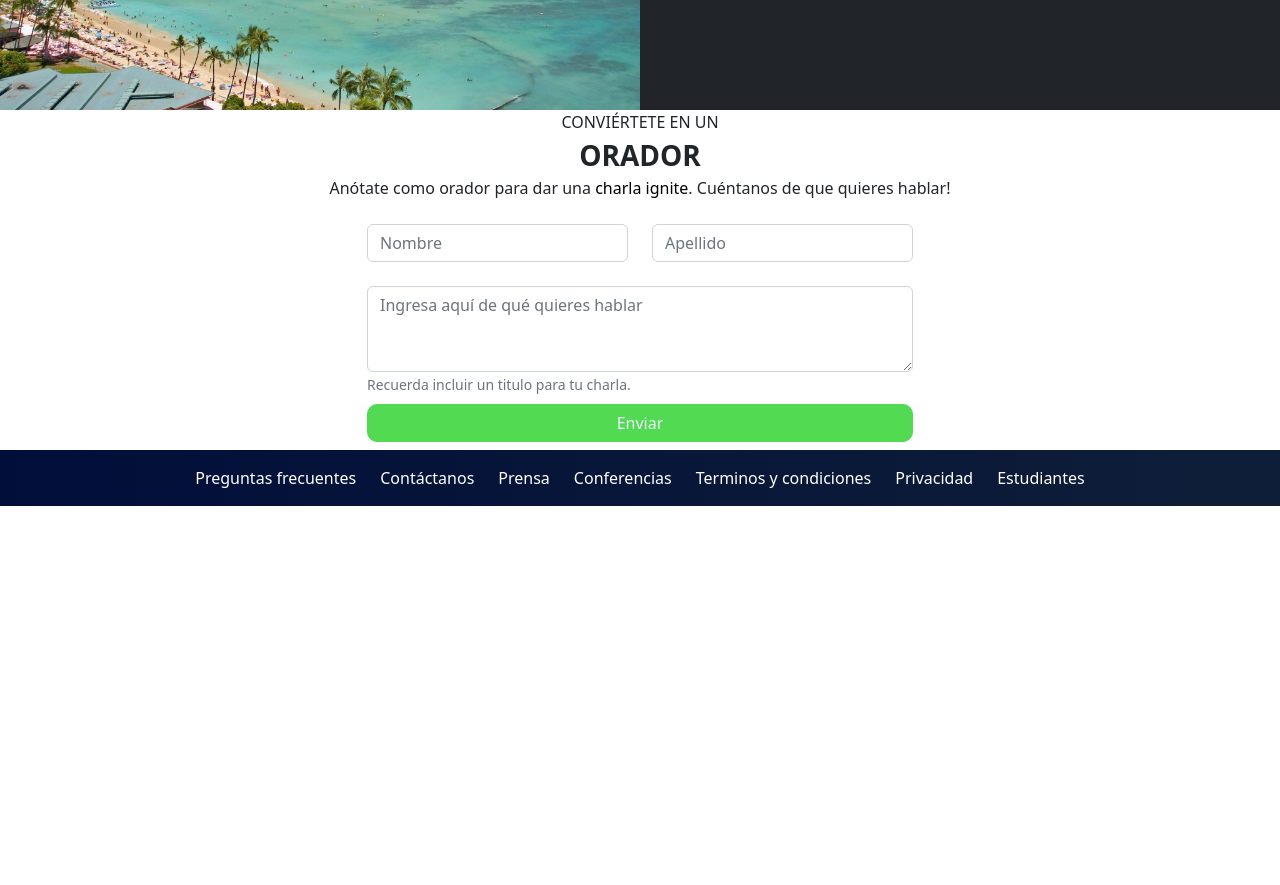
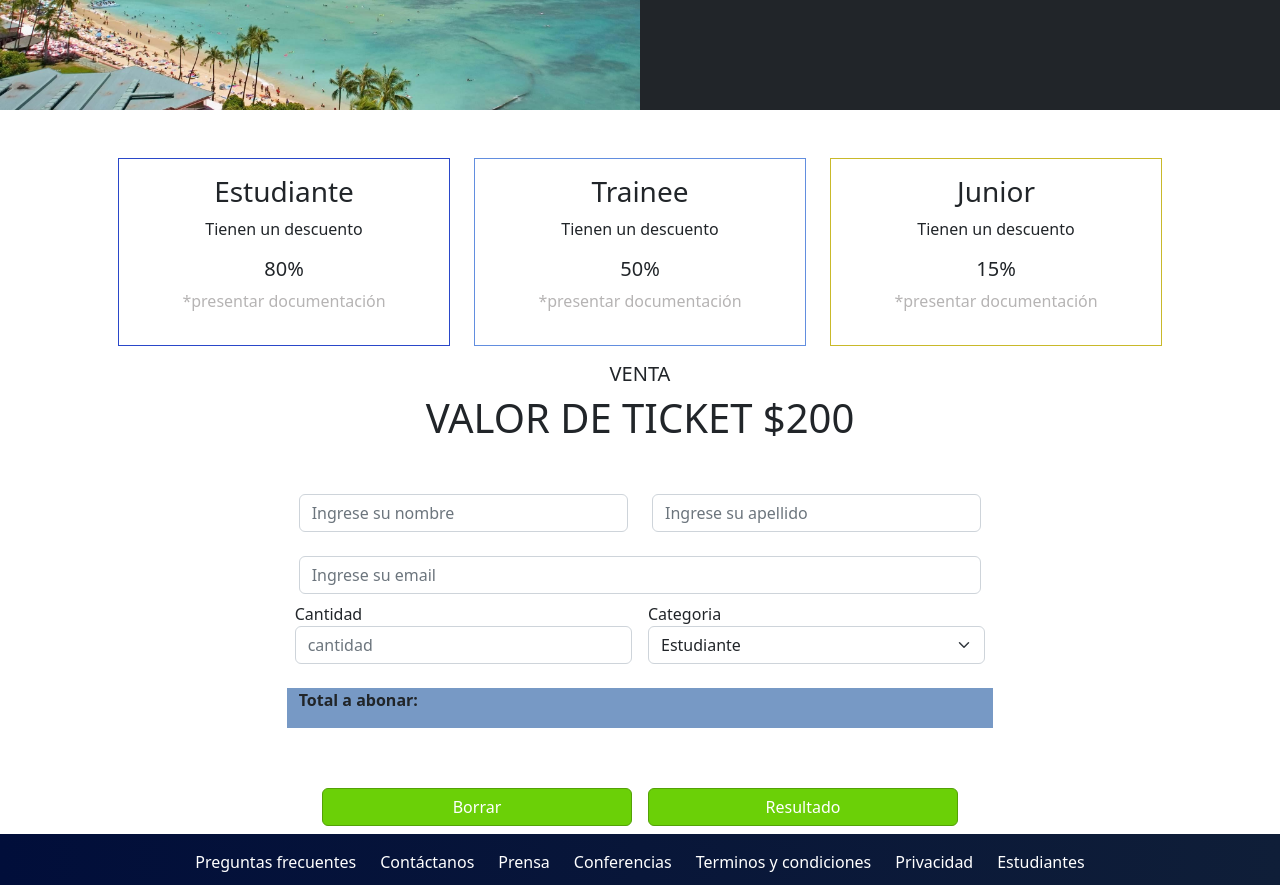
Before and after one commit to wpostes/Proyecto_Walter-Postemsky, a plain HTML site: page index.html in a window 1280 px wide. Shown: the part 1912-2797 px from the top of the page. Before the commit the page ends 2418 px from the top, so only its background shows below. Drawn offline with Linux system fonts and the light colour scheme.

Commit message:
subir js

```diff
--- a/index.html
+++ b/index.html
@@ -1,5 +1,6 @@
 <!DOCTYPE html>
 <html lang="en">
+
 <head>
   <meta charset="UTF-8" />
   <meta http-equiv="X-UA-Compatible" content="IE=edge" />
@@ -7,44 +8,27 @@
   <link rel="stylesheet" href="assets/css/bootstrap.min.css" />
   <link rel="stylesheet" href="styles.css" />
 
+
   <title>Document</title>
 </head>
 
 <body>
   <header>
     <!--navbar-->
-      <nav class="navbar navbar-expand-md navbar-dark bg-dark sticky-top">
-        <div class="container pl-5 pr-5">
+    <nav class="navbar navbar-expand-sm navbar-dark bg-dark sticky-top">
+      <div class="container">
         <a class="navbar-brand" href="#">
-            <img
-              src="media/codoacodo.png"
-              width="70"
-              height="60"
-              class="d-inline-block align-center"
-              alt="codo a codo"
-            />
+          <img src="media/codoacodo.png" width="70" height="60" class="d-inline-block align-center" alt="codo a codo" />
           Conf Bs As
         </a>
-          <button
-            class="navbar-toggler"
-            type="button"
-            data-bs-toggle="collapse"
-            data-bs-target="#navbarNav"
-            aria-controls="navbarNav"
-            aria-expanded="false"
-            aria-label="Toggle navigation"
-          >
+        <button class="navbar-toggler" type="button" data-bs-toggle="collapse" data-bs-target="#navbarNav"
+          aria-controls="navbarNav" aria-expanded="false" aria-label="Toggle navigation">
           <span class="navbar-toggler-icon"> </span>
         </button>
-          <div
-            class="collapse navbar-collapse justify-content-end"
-            id="navbarNav"
-          >
-            <ul class="navbar-nav mb-2 mb-lg-0 justify-content-end">
+        <div class="collapse navbar-collapse justify-content-end" id="navbarNav">
+          <ul class="navbar-nav mb-0 mb-lg-0 justify-content-end">
             <li class="nav-item">
-                <a class="nav-link active" aria-current="page" href="#"
-                  >La conferencia</a
-                >
+              <a class="nav-link active" aria-current="page" href="#">La conferencia</a>
             </li>
             <li class="nav-item">
               <a class="nav-link" href="#">Los oradores</a>
@@ -53,7 +37,7 @@
               <a class="nav-link" href="#">El lugar y la fecha</a>
             </li>
             <li class="nav-item">
-                <a class="nav-link" href="#">Conviertete en orador</a>
+              <a class="nav-link" href="#convierteteEnOrador">Conviertete en orador</a>
             </li>
             <li class="nav-item">
               <a class="nav-link text-success" href="#">Comprar tickets</a>
@@ -66,48 +50,10 @@
     <!-- imagen-->
 
     <section id="carrousel">
-      <div
-        id="carouselExampleAutoplaying"
-        class="carousel slide carousel-fade"
-        data-bs-ride="carousel"
-      >
+      <div id="carouselExampleAutoplaying" class="carousel slide carousel-fade" data-bs-ride="carousel">
         <div class="carousel-inner" data-bs-interval="7000">
           <div class="carousel-item active">
             <div class="fondo d-flex justify-content-center align-items-center">
-              <div class="container">
-                <div>
-                  <div class="row align-items">
-                    <div class="col-xl-7"></div>
-                    <div class="col-xl-5 text-end text-white">
-                      <h1>Conf Bs As</h1>
-                      <p>
-                        Bs As. llega por primera vez a Argentina. un evento para
-                        compartir con nuestra comunidad el conocimiento y
-                        experiencia de los expertos que estan creando el futuro
-                        de Internet.Ven a conocer a miembros del evento, a otros
-                        estudiantes de Codo a Codo y los oradores de primer
-                        nivel que tenemos para ti. Te esperamos!
-                      </p>
-                      <button
-                        type="button"
-                        class="btn btn-outline-secondary text-white"
-                      >
-                        Quiero ser orador
-                      </button>
-                      <button type="button" class="btn btn-success">
-                        Comprar tickets
-                      </button>
-                    </div>
-                  </div>
-                </div>
-              </div>
-            </div>
-          </div>
-          <div class="carousel-item">
-
-              <div
-                class="fondo1 d-flex justify-content-center align-items-center"
-              >
               <div class="container">
                 <div>
                   <div class="row align-items">
@@ -123,10 +69,7 @@
                         oradores de primer nivel que tenemos para ti. Te
                         esperamos!
                       </p>
-                        <button
-                          type="button"
-                          class="btn btn-outline-secondary text-white"
-                        >
+                      <button type="button" class="btn btn-outline-secondary text-white">
                         Quiero ser orador
                       </button>
                       <button type="button" class="btn btn-success">
@@ -137,12 +80,9 @@
                 </div>
               </div>
             </div>
-
           </div>
           <div class="carousel-item">
-            <div
-              class="fondo2 d-flex justify-content-center align-items-center"
-            >
+            <div class="fondo1 d-flex justify-content-center align-items-center">
               <div class="container">
                 <div>
                   <div class="row align-items">
@@ -150,17 +90,44 @@
                     <div class="col-xl-5 text-end text-white">
                       <h1>Conf Bs As</h1>
                       <p>
-                        Bs As. llega por primera vez a Argentina. un evento para
-                        compartir con nuestra comunidad el conocimiento y
-                        experiencia de los expertos que estan creando el futuro
-                        de Internet.Ven a conocer a miembros del evento, a otros
-                        estudiantes de Codo a Codo y los oradores de primer
-                        nivel que tenemos para ti. Te esperamos!
+                        Bs As. llega por primera vez a Argentina. un evento
+                        para compartir con nuestra comunidad el conocimiento y
+                        experiencia de los expertos que estan creando el
+                        futuro de Internet.Ven a conocer a miembros del
+                        evento, a otros estudiantes de Codo a Codo y los
+                        oradores de primer nivel que tenemos para ti. Te
+                        esperamos!
                       </p>
-                      <button
-                        type="button"
-                        class="btn btn-outline-secondary text-white"
-                      >
+                      <button type="button" class="btn btn-outline-secondary text-white">
+                        Quiero ser orador
+                      </button>
+                      <button type="button" class="btn btn-success">
+                        Comprar tickets
+                      </button>
+                    </div>
+                  </div>
+                </div>
+              </div>
+            </div>
+          </div>
+          <div class="carousel-item">
+            <div class="fondo2 d-flex justify-content-center align-items-center">
+              <div class="container">
+                <div>
+                  <div class="row align-items">
+                    <div class="col-xl-7"></div>
+                    <div class="col-xl-5 text-end text-white">
+                      <h1>Conf Bs As</h1>
+                      <p>
+                        Bs As. llega por primera vez a Argentina. un evento
+                        para compartir con nuestra comunidad el conocimiento y
+                        experiencia de los expertos que estan creando el
+                        futuro de Internet.Ven a conocer a miembros del
+                        evento, a otros estudiantes de Codo a Codo y los
+                        oradores de primer nivel que tenemos para ti. Te
+                        esperamos!
+                      </p>
+                      <button type="button" class="btn btn-outline-secondary text-white">
                         Quiero ser orador
                       </button>
                       <button type="button" class="btn btn-success">
@@ -182,11 +149,7 @@
       <p class="text-center fw-semibold fs-3 m-0">ORADORES</p>
       <div class="row g-3">
         <div class="col-12 col-md-4">
-            <img
-              src="media/steve.jpg"
-              class="card-img-top img-card"
-              alt="Steve Jobs"
-            />
+          <img src="media/steve.jpg" class="card-img-top img-card" alt="Steve Jobs" />
 
           <div class="card-body mt-3">
             <span class="badge text-bg-warning">JavaScript</span>
@@ -201,11 +164,7 @@
           </div>
         </div>
         <div class="col-12 col-md-4">
-            <img
-              src="media/bill.jpg"
-              class="card-img-top img-card"
-              alt="Bill Gates"
-            />
+          <img src="media/bill.jpg" class="card-img-top img-card" alt="Bill Gates" />
           <div class="card-body mt-3">
             <span class="badge text-bg-warning">JavaScript</span>
             <span class="badge text-bg-info">React</span>
@@ -219,11 +178,7 @@
           </div>
         </div>
         <div class="col-12 col-md-4">
-            <img
-              src="media/ada.jpeg"
-              class="card-img-top img-card"
-              alt="AdaLovence"
-            />
+          <img src="media/ada.jpeg" class="card-img-top img-card" alt="AdaLovence" />
           <div class="card-body mt-3">
             <span class="badge text-bg-secondary">Negocios</span>
             <span class="badge text-bg-danger">Startups</span>
@@ -241,11 +196,7 @@
     <div class="container-fluid">
       <div class="row">
         <div class="col-md-6 p-0">
-            <img
-              src="media/honolulu.jpg"
-              alt="Imagen de la sección"
-              class="w-100 h-100"
-            />
+          <img src="media/honolulu.jpg" alt="Imagen de la sección" class="w-100 h-100" />
         </div>
         <div class="col-md-6 bg-dark text-light p-5">
           <h2>Bs As- Octubre</h2>
@@ -264,62 +215,116 @@
         </div>
       </div>
     </div>
-      <!--Formulario-->
-      <div class="container">
-        <div class="text-center fw-light fs-6">CONVIÉRTETE EN UN</div>
-        <p class="text-center fw-semibold fs-3 mt-0 mb-0">ORADOR</p>
-        <p class="text-center fw-lighter fs-6 mt-0 mb-0">
-          Anótate como orador para dar una <a href="">charla ignite</a>.
-          Cuéntanos de que quieres hablar!
-        </p>
-        <div class="row justify-content-center">
-          <div class="col-md-6">
-            <form>
+
+    <section id="convierteteEnOrador">
+      <div class="container p-5">
         <div class="row">
-                <div class="form-group col-6">
-                  <label for="nombre"></label>
-                  <input
-                    type="text"
-                    class="form-control"
-                    id="nombre"
-                    name="nombre"
-                    placeholder="Nombre"
-                  />
-                </div>
-                <div class="form-group col-6">
-                  <label for="apellido"></label>
-                  <input
-                    type="text"
-                    class="form-control"
-                    id="apellido"
-                    name="apellido"
-                    placeholder="Apellido"
-                  />
-                </div>
-              </div>
-              <div class="form-group">
-                <label for="sobre-que"></label>
-                <textarea
-                  class="form-control"
-                  id="sobre-que"
-                  name="sobre-que"
-                  rows="3"
-                  placeholder="Ingresa aquí de qué quieres hablar"
-                ></textarea>
-                <small class="form-text text-muted"
-                  >Recuerda incluir un titulo para tu charla.</small
-                >
-              </div>
-              <button
-                type="submit"
-                class="col-12 btn btn-personalizado mb-2 mt-2"
-              >
-                Enviar
-              </button>
-            </form>
+          <div class="col-md-4">
+            <div class="card" id="estudiante" onclick="selectCategory('Estudiante')">
+              <div class="card-body">
+                <h3 class="card-title">Estudiante</h3>
+                <p class="card-text">Tienen un descuento</p>
+                <h5 class="card-text">80%</h5>
+                <p class="subtitulo">*presentar documentación</p>
               </div>
             </div>
           </div>
+          <div class="col-md-4">
+            <div class="card" id="trainee" onclick="selectCategory('Trainee')">
+              <div class="card-body">
+                <h3 class="card-title">Trainee</h3>
+                <p class="card-text">Tienen un descuento</p>
+                <h5 class="card-text">50%</h5>
+                <p class="subtitulo">*presentar documentación</p>
+              </div>
+            </div>
+          </div>
+          <div class="col-md-4">
+            <div class="card" id="junior" onclick="selectCategory('Junior')">
+              <div class="card-body">
+                <h3 class="card-title">Junior</h3>
+                <p class="card-text">Tienen un descuento</p>
+                <h5 class="card-text">15%</h5>
+                <p class="subtitulo">*presentar documentación</p>
+              </div>
+            </div>
+          </div>
+        </div>
+        <div class="p-3 text-center">
+          <h5 class="text fw-lighter">VENTA</h5>
+          <h1>VALOR DE TICKET $200</h1>
+        </div>
+
+        <form id="form_conversor" method="POST" class="p-1">
+          <div class="row">
+            <div class="col-md-2"></div>
+            <div class="col-md-4">
+              <div class="form-group">
+                <label for="nombre"></label>
+                <input type="text" class="form-control" id="nombre" placeholder="Ingrese su nombre" required />
+              </div>
+            </div>
+            <div class="col-md-4">
+              <div class="form-group">
+                <label for="apellido"></label>
+                <input type="text" class="form-control" id="apellido" placeholder="Ingrese su apellido" required />
+              </div>
+            </div>
+          </div>
+          <div class="row ">
+            <div class="col-md-2"></div>
+            <div class="col-md-8">
+              <div class="form-group">
+                <label for="email"></label>
+                <input type="email" class="form-control" id="email" placeholder="Ingrese su email" required />
+              </div>
+            </div>
+          </div>
+
+          <div class="row">
+            <div class="col-md-2"></div>
+              <div class="col-md-4 p-2">
+                  <label for="cantidad">Cantidad</label>
+                  <input type="number" id="cantidad" class="form-control" placeholder="cantidad">
+              </div>
+              <div class="col-md-4 p-2">
+                <div class="col-md-2"></div>
+                  <label for="categoria">Categoria</label>
+                  <select id="categoria" class="form-select" onchange="showSelectedCategory()">
+                      <option value="Estudiante">Estudiante</option>
+                      <option value="Trainee">Trainee</option>
+                      <option value="Junior">Junior</option>
+                  </select>
+              </div>
+
+          </div>
+          <div class="row mt-3">
+            <div class="col-md-2"  ></div>
+            <div class="col-md-8" class="fw-bold d-flex align-items-center" id="resu">
+              <p id="etiqueta-total" class="fw-bold d-flex align-items-center">Total a abonar: <span id="resultado"></span> </p>
+
+            </div>
+          </div>
+          </div>
+
+          <div class="row ">
+            <div class="col-md-3"  ></div>
+            <div class="col-md-3 p-2">
+
+                  <button type="reset" id="borrar" class="btn btn-success w-100 " style="background-color:rgb(107, 208, 7) ; border-color: rgb(84, 161, 7);">Borrar</button>
+              </div>
+              <div class="col-md-3 p-2">
+
+                  <button type="submit" id="resumen" class="btn btn-success w-100" style="background-color:rgb(107, 208, 7) ; border-color: rgb(84, 161, 7);">Resultado</button>
+              </div>
+          </div>
+      </form>
+
+
+
+
+      </div>
+    </section>
   </main>
   <!--pie de pagina-->
   <footer class="navbar pb-3 pt-3" id="barra_abajo">
@@ -351,6 +356,9 @@
       </div>
     </div>
   </footer>
+
   <script src="assets/js/bootstrap.min.js"></script>
+  <script src="script.js"></script>
 </body>
+
 </html>
--- a/styles.css
+++ b/styles.css
@@ -32,3 +32,28 @@ a {
 .card-img-top{
   border-radius: 15px;
 }
+
+#trainee {
+  border-radius: 0;
+  border-color:#628edf ;
+  text-align: center;
+}
+#junior{
+  border-radius: 0;
+  border-color:#c9b92a ;
+  text-align: center;
+}
+#estudiante{
+  border-radius: 0;
+  border-color:#2a47c9 ;
+  text-align: center;
+}
+.subtitulo{
+color: #b6b4b4;
+}
+.text{
+  text-align: center;
+}
+#resu{
+  background-color: #7799c5;
+}
```
Lines whose indentation alone changed are shown as unchanged.
